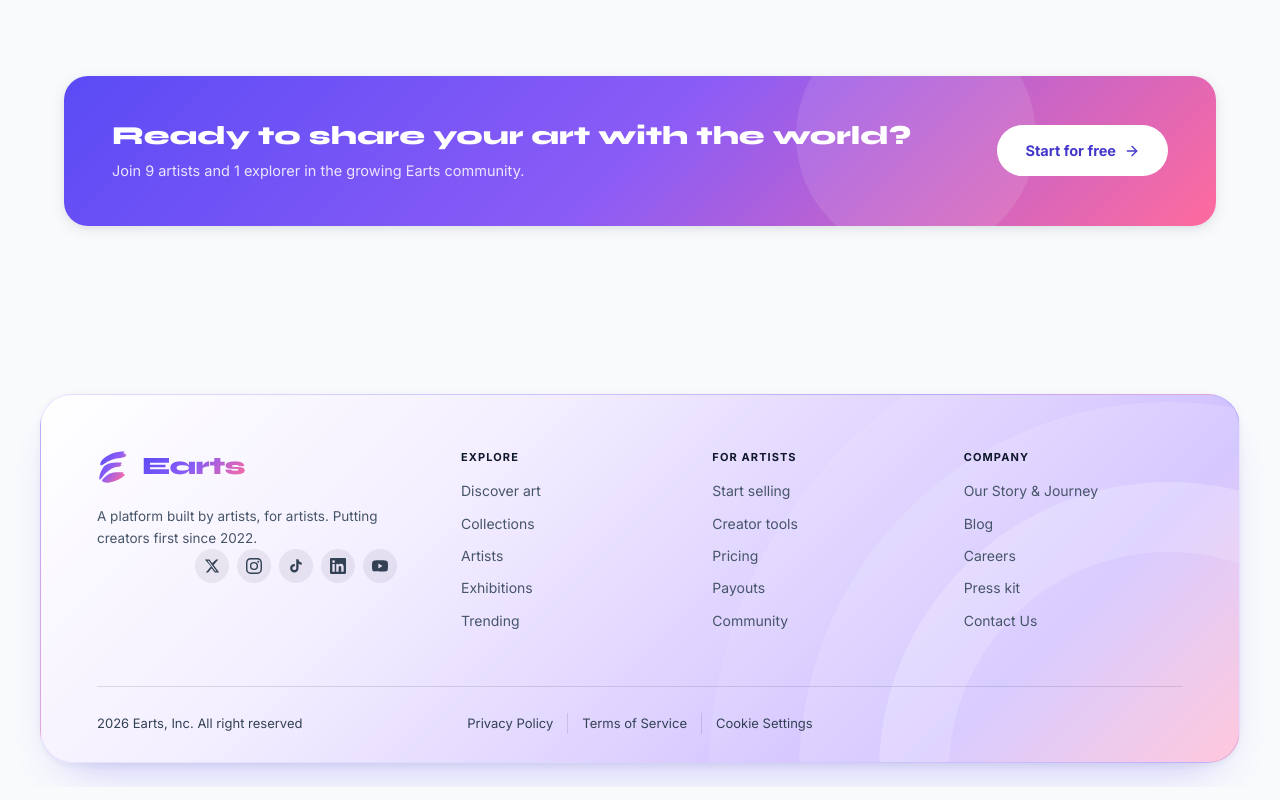
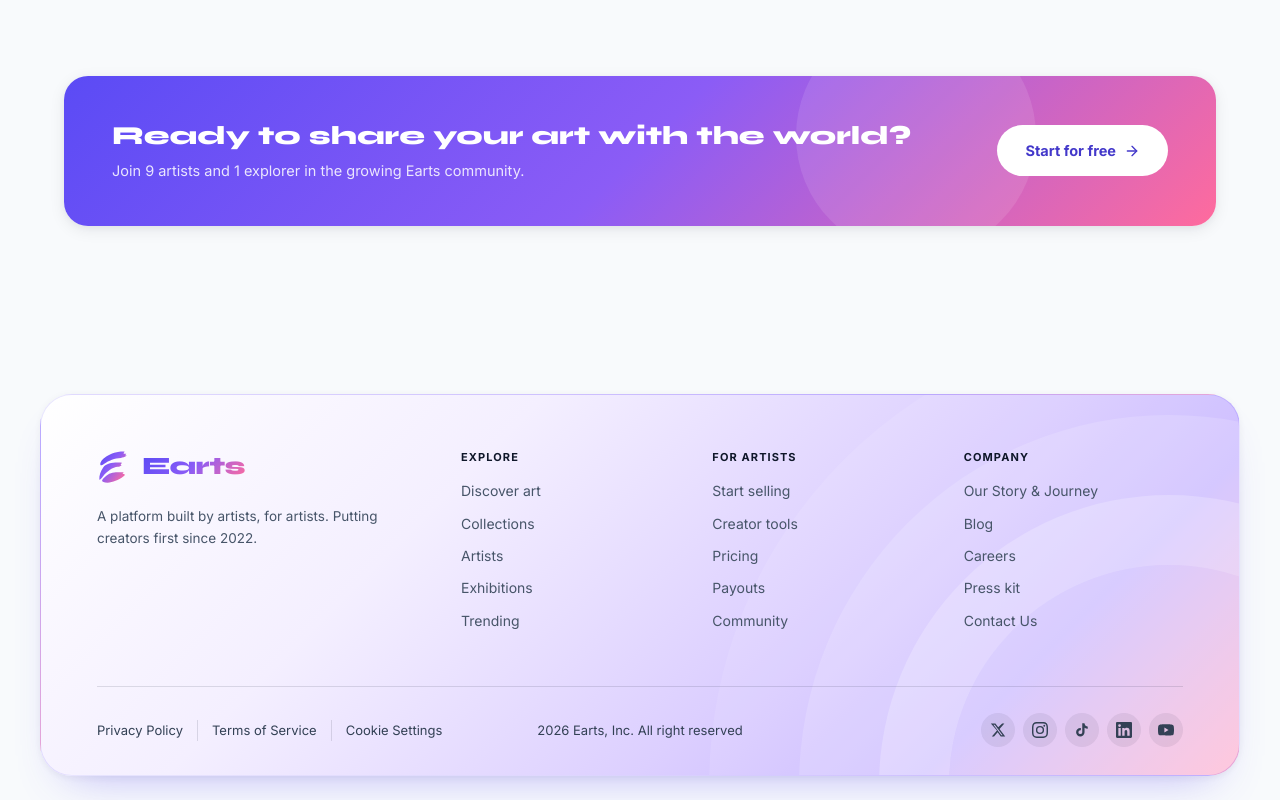
Before and after one commit to A-USB/Earts2, a React (Vite) app in the folder client/: page / in a window 1280 px wide. Shown: the part 6039-6839 px from the top of the page. Built offline with nearby package versions, Linux system fonts and the light colour scheme; no server answers.

Commit message:
Move social links into footer bottom row

```diff
--- a/client/src/components/Footer.jsx
+++ b/client/src/components/Footer.jsx
@@ -40,13 +40,6 @@ export default function Footer() {
               <EartsLogo size={32} />
             </Link>
             <p>A platform built by artists, for artists. Putting creators first since 2022.</p>
-            <div className="footer-social">
-              {Object.entries(SocialIcons).map(([name, icon]) => (
-                <a key={name} href="#" aria-label={name} className="social-btn" title={name}>
-                  {icon}
-                </a>
-              ))}
-            </div>
           </div>
           <div className="footer-cols">
             <div className="footer-col">
@@ -76,11 +69,18 @@ export default function Footer() {
           </div>
         </div>
         <div className="footer-bottom">
-          <span>2026 Earts, Inc. All right reserved</span>
           <div className="footer-legal">
             <a href="#">Privacy Policy</a>
             <a href="#">Terms of Service</a>
             <a href="#">Cookie Settings</a>
+          </div>
+          <span className="footer-copy">2026 Earts, Inc. All right reserved</span>
+          <div className="footer-social">
+            {Object.entries(SocialIcons).map(([name, icon]) => (
+              <a key={name} href="#" aria-label={name} className="social-btn" title={name}>
+                {icon}
+              </a>
+            ))}
           </div>
         </div>
       </div>
```
